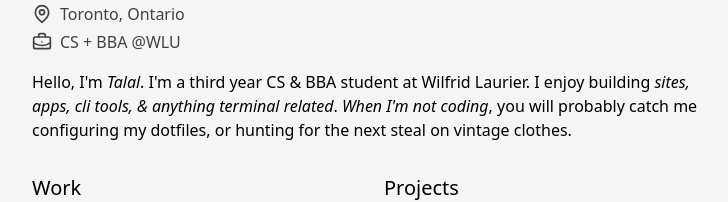
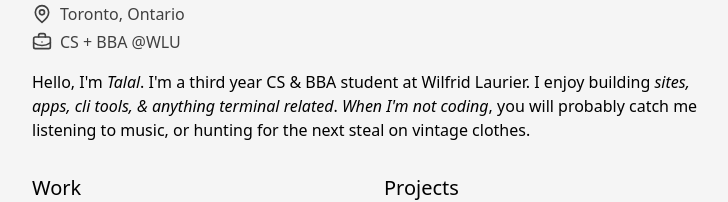
Before and after one commit to ta-02/talal-a.dev, a Next.js app: page / in a window 1280 px wide. Shown: the part 166-368 px from the top of the page, without its empty margins (272-1000 px from the left). Built offline with nearby package versions, Linux system fonts and the light colour scheme.

Commit message:
updated bio

```diff
--- a/app/page.tsx
+++ b/app/page.tsx
@@ -206,8 +206,8 @@ export default function HomePage() {
           sites, apps, cli tools, & anything terminal related
         </span>
         . <span className="italic">When I&apos;m not coding</span>, you will
-        probably catch me configuring my dotfiles, or hunting for the next steal
-        on vintage clothes.
+        probably catch me listening to music, or hunting for the next steal on
+        vintage clothes.
       </p>
 
       <div className="my-8 grid grid-cols-1 gap-8 md:grid-cols-2">
```
